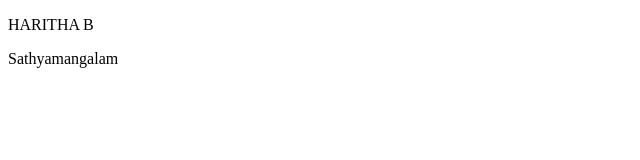
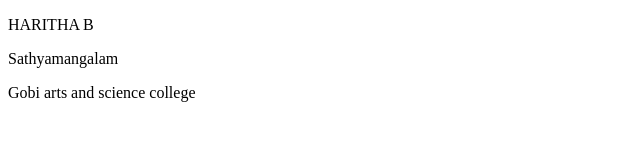
Before and after one commit to Haritha160324/newrepo, a plain HTML site: page Frontend/index.html in a window 1280 px wide. Shown: the whole page, without its empty margins (0-640 px from the left). Drawn offline with Linux system fonts and the light colour scheme.

Commit message:
File modified 2

```diff
--- a/Frontend/index.html
+++ b/Frontend/index.html
@@ -8,5 +8,6 @@
 <body>
     <p>HARITHA B</p>
     <p>Sathyamangalam</p>
+    <p>Gobi arts and science college</p>
 </body>
 </html>
```
